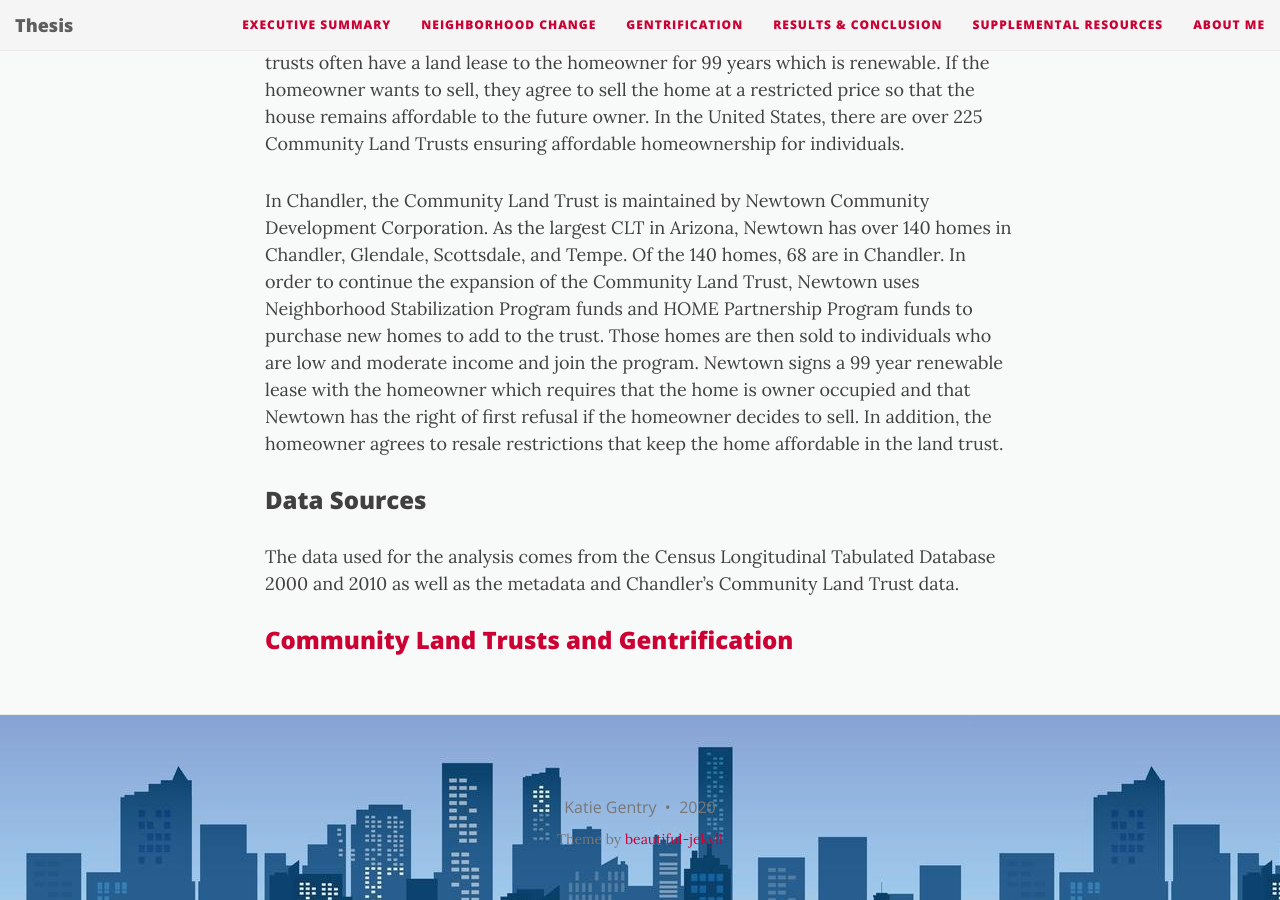
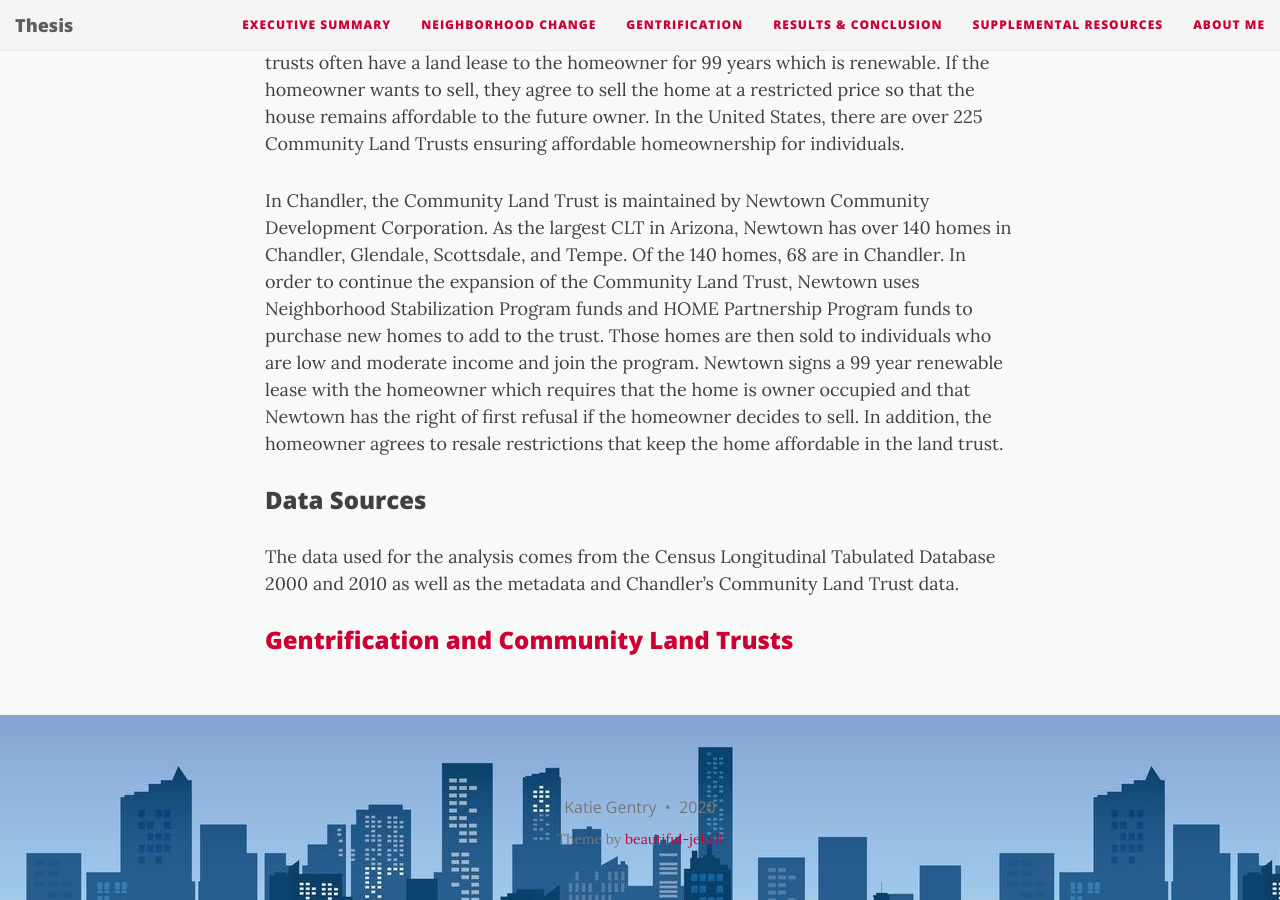
Before and after one commit to katiegentry07/thesis, a Jekyll site: the page built from gentrification.md, in a window 1280 px wide and 900 px high, scrolled down 1132 px. Built offline with Jekyll 4.4.1, drawn with Linux system fonts in a browser that asks for light colours; nearby versions of some CDN libraries.

```diff
--- a/gentrification.md
+++ b/gentrification.md
@@ -17,4 +17,4 @@ In Chandler, the Community Land Trust is maintained by Newtown Community Develop
 
 The data used for the analysis comes from the Census Longitudinal Tabulated Database 2000 and 2010 as well as the metadata and Chandler's Community Land Trust data.
 
-### [Community Land Trusts and Gentrification](/report-templates/gentrification-and-community-land-trusts.html){:target="_blank"}
+### [Gentrification and Community Land Trusts](/report-templates/gentrification-and-community-land-trusts.html){:target="_blank"}
```
